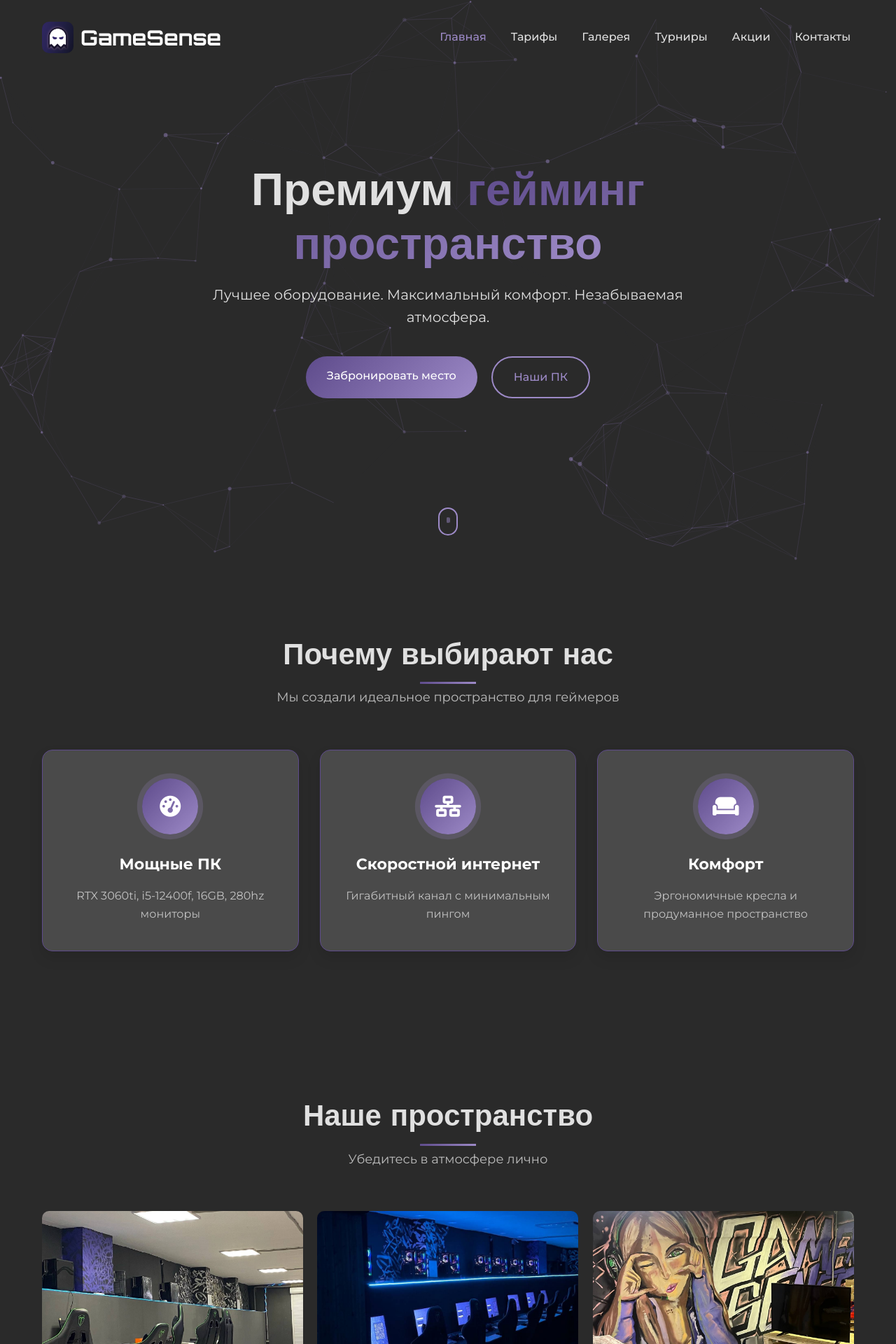
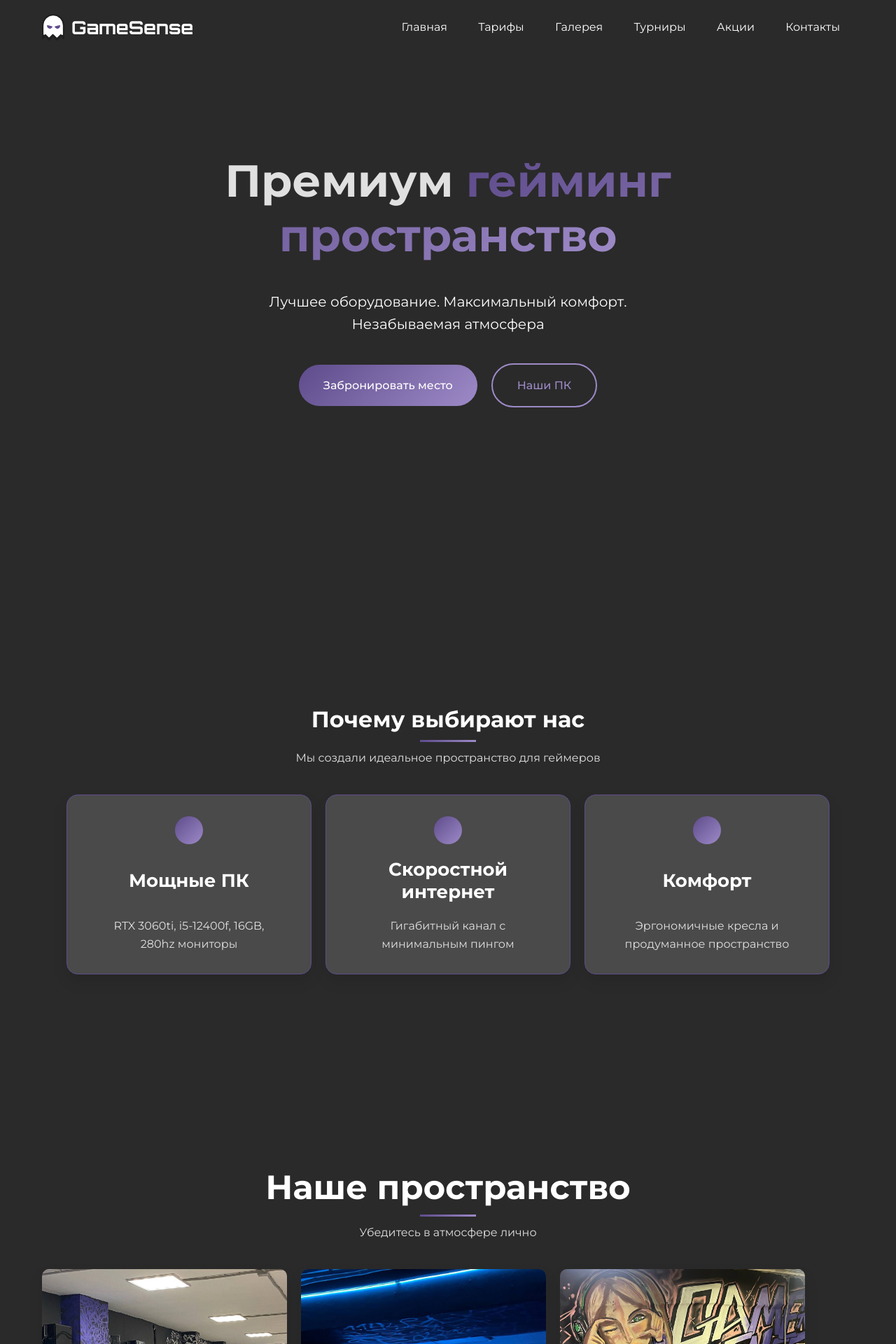
Before and after one commit to GameSense-club/landing, a Flask app: page / in a window 1280 px wide. Shown: the top 1920 px of the page at 70% size. Run offline with Flask 3, Linux system fonts and the light colour scheme; some libraries are stand-ins or nearby versions.

Commit message:
Настроены минимальные стили, исправлены ошибки, улучшен код

```diff
--- /dev/null
+++ b/static/css/cards.css
@@ -0,0 +1,44 @@
+.card-container{
+	display: flex;
+	flex-wrap: wrap;
+	/*align-items: center;*/
+	gap: 20px;
+}
+
+.card{
+	box-sizing: border-box;
+	background: var(--gray-medium);
+	border-radius: 16px;
+	padding: 30px;
+	text-align: center;
+	box-shadow: var(--shadow);
+	transition: all 0.4s cubic-bezier(0.175, 0.885, 0.32, 1.275);
+	border: 1px solid var(--purple-medium);
+	max-width: 350px;
+	gap: 10px;
+	display: flex;
+	flex-direction: column;
+	align-items: center;
+}
+
+.card>main{
+	gap: 20px;
+	height: 100%;
+}
+
+.card img{
+	width: 100%;
+}
+
+#gallery .card{
+	position: relative;
+    border-radius: 10px;
+    overflow: hidden;
+    height: 250px;
+    padding: 0;
+    border: none;
+}
+
+#gallery .card img{
+	width: 100%;
+}
--- /dev/null
+++ b/static/css/icons.css
@@ -0,0 +1,22 @@
+.icon-accenc-bg{
+	color: var(--white);
+	padding: 20px;
+	border-radius: 64px;
+	background: var(--gradient-purple);
+}
+.icon-accent{
+	color: var(--purple-accent);
+}
+
+.icon-link{
+	text-align: center;
+	width: 48px;
+	height: 48px;
+	color: var(--white);
+	padding: 10px;
+	border-radius: 64px;
+	background: rgba(255, 255, 255, 0.1);
+	box-sizing: border-box;
+}
+
+body>footer .icon-link{margin-right: 10px}
--- /dev/null
+++ b/static/css/main.css
@@ -0,0 +1,197 @@
+@import url("variables.css");
+@import url("animations.css");
+@import url("mobile.css");
+@import url("pc.css");
+@import url("cards.css");
+@import url("static2.css");
+@import url("icons.css");
+
+*{
+	padding: 0;
+	margin: 0;
+	font-family: var(--font-main);
+}
+
+body{
+	background-color: var(--bg-color);
+}
+
+body>header {
+	z-index: 1000;
+	top: 0;
+	position: fixed;
+	padding: 20px;
+	width: 100%;
+	max-width: 1200px;
+	left: 50%;
+	transform: translateX(-50%);
+	display: flex;
+	align-items: center;
+	justify-content: space-between;
+	box-sizing: border-box;
+}
+
+body>header>a>h4{font-family: var(--font-heading);}
+body>header img{
+	margin-right: 10px;
+	width: 32px;
+}
+
+body>header nav>a{
+	font-size: 16px;
+	padding: 0 20px;
+}
+
+
+main{
+	max-width: 1200px;
+	margin-left: auto;
+	margin-right: auto;
+	display: flex;
+	flex-direction: column;
+	align-items: center;
+	/*margin-top: 100px;*/
+	padding: 0 20px;
+}
+
+footer{
+	margin-top: 100px;
+	position: relative;
+	display: flex;
+	flex-direction: column;
+	align-items: center;
+	background-color: var(--gray-medium);
+	padding: 80px;
+}
+
+footer>div{
+	max-width: 1200px;
+	width: 100%;
+	gap: 20px;
+}
+footer>div>div{
+	gap: 10px;
+	display: flex;
+	flex-direction: column;
+	width: calc(1200px/3);
+}
+
+footer::before {
+    content: '';
+    position: absolute;
+    top: 0;
+    left: 0;
+    right: 0;
+    height: 3px;
+    background: var(--gradient-purple);
+}
+
+.footer-bottom {
+    display: flex;
+    justify-content: space-between;
+    margin-top: 60px;
+    align-items: center;
+    padding-top: 30px;
+    border-top: 1px solid rgba(255, 255, 255, 0.1);
+    color: var(--gray-light);
+    font-size: 14px;
+}
+
+footer .line{width: 40px}
+
+.line{
+	min-width: 80px;
+	height: 3px;
+	background: var(--gradient-purple);
+	margin: 10px 0;
+}
+
+
+/*Текста*/
+p {color: var(--text-color); line-height: 1.6;}
+h5, h6{line-height: 1.6;s}
+h1, h2, h3, h4, h5, h6, a, button {color: var(--white);}
+
+h1 { font-size: 64px; }
+h2 { font-size: 48px; }
+h3 { font-size: 32px; }
+h4 { font-size: 26px; }
+h5 { font-size: 20px; }
+h6 { font-size: 16px; }
+.normal{font-weight: normal;}
+
+a{text-decoration: none;}
+p>span{font-weight: normal;}
+
+.accent-text {
+	background: var(--gradient-purple);
+	-webkit-background-clip: text;
+	background-clip: text;
+	color: transparent;
+}
+
+.gray-text{color: var(--gray-light);}
+.white-text{color: var(--white);}
+.orbitron{font-family:var(--font-heading)}
+
+
+nav{}
+
+section{
+	width: 100%;
+	min-height: 100vh;
+	display: flex;
+	flex-direction: column;
+}
+
+section>header{
+	display: flex;
+	align-items: center;
+	flex-direction: column;
+}
+
+section>main{
+	margin-top: 40px;
+}
+section>header>.line{width: 80px}
+
+.particles{width: 99vw;}
+
+.particles>div{
+	display: flex;
+	flex-direction: column;
+	text-align: center;
+	max-width: 650px;
+	gap: 40px;
+}
+
+.particles a{
+	padding: 20px 35px ;
+}
+
+
+button, .button{
+	color: white;
+    /*position: relative;*/
+    padding: 12px 24px;
+    background: var(--gradient-purple);
+    overflow: hidden;
+    display: inline-block;
+    font-weight: 500;
+    text-align: center;
+    cursor: pointer;
+    padding: 12px 24px;
+    border-radius: 50px;
+    text-decoration: none;
+    transition: var(--transition);
+    border-width: 2px;
+    border-color: transparent;
+    border-image: initial;
+}
+
+.outline-button{
+	background-color: transparent;
+    color: var(--purple-accent);
+    border: 2px solid var(--purple-accent);
+    background: none;
+}
--- /dev/null
+++ b/static/css/mobile.css
@@ -0,0 +1,3 @@
+.mobile{
+	display: none;
+}
--- /dev/null
+++ b/static/css/static2.css
@@ -0,0 +1,13 @@
+#particles-js {
+	position: absolute;
+	width: 100vw;
+	height: 100%;
+	top: 0;
+	left: 0;
+}
+
+.contact{
+	display: flex;
+	flex-direction: column;
+	gap: 20px;
+}
--- /dev/null
+++ b/static/css/variables.css
@@ -0,0 +1,44 @@
+:root {
+    --purple-dark: #3a2d5d;
+    --purple-medium: #5e4b8b;
+    --purple-light: #7d6ba0;
+    --purple-accent: #9d8ac7;
+    --gray-dark: #2a2a2a;
+    --gray-medium: #4a4a4a;
+    --gray-light: #e0e0e0;
+    --white: #ffffff;
+
+    --text-color: var(--gray-light);
+    --bg-color:var(--gray-dark);
+
+    --gradient-purple: linear-gradient(135deg, var(--purple-medium), var(--purple-accent));
+    --gradient-gray: linear-gradient(135deg, var(--gray-medium), var(--gray-dark));
+
+    --font-main: 'Montserrat', sans-serif;
+    --font-heading: 'Orbitron', sans-serif;
+
+    --shadow: 0 10px 20px rgba(0, 0, 0, 0.1);
+    --shadow-lg: 0 15px 30px rgba(0, 0, 0, 0.2);
+    --transition: all 0.3s ease;
+}
+
+.row{
+    display: flex;
+    align-items: center;
+}
+
+.center{
+    justify-content: center;
+    align-items: center;
+    text-align: center;
+}
+
+.space{
+    display: flex;
+    justify-content: space-between;
+}
+
+.column{
+    display: flex;
+    flex-direction: column;
+}
--- /dev/null
+++ b/static/js/particles.js
@@ -0,0 +1,35 @@
+document.addEventListener('DOMContentLoaded', function() {
+	particlesJS('particles-js', {
+		"particles": {
+			"number": { "value": 80, "density": { "enable": true, "value_area": 800 } },
+			"color": { "value": "#9d8ac7" },
+			"shape": { "type": "circle" },
+			"opacity": {
+				"value": 0.5,
+				"random": true,
+				"anim": { "enable": true, "speed": 1, "opacity_min": 0.1 }
+			},
+			"size": { "value": 3, "random": true },
+			"line_linked": {
+				"enable": true,
+				"distance": 150,
+				"color": "#7d6ba0",
+				"opacity": 0.4,
+				"width": 1
+			},
+			"move": {
+				"enable": true,
+				"speed": 2,
+				"direction": "none",
+				"random": true,
+				"straight": false,
+				"out_mode": "out"
+			}
+		},
+		"interactivity": {
+			"events": {
+				"onhover": { "enable": true, "mode": "repulse" }
+			}
+		}
+	});
+})
--- a/templates/base.html
+++ b/templates/base.html
@@ -13,15 +13,9 @@
     {% block meta_app %}<meta name="mobile-web-app-capable" content="yes">{% endblock %}
 
     <!-- Подключение CSS -->
-    <link rel="stylesheet" href="{{ url_for('static', filename='css/styles.css') }}">
-    <link rel="stylesheet" href="{{ url_for('static', filename='css/animations.css') }}">
+    <link rel="stylesheet" href="{{ url_for('static', filename='css/main.css') }}">
 
     <!-- Подключение JS -->
-    <script src="{{ url_for('static', filename='js/update-user.js') }}?v=1.0.1"></script>
-    <script src="{{ url_for('static', filename='js/logout.js') }}?v=1.0.1" defer></script>
-    <script src="{{ url_for('static', filename='js/notification.js') }}?v=1.0.1" defer></script>
-    <script src="{{ url_for('static', filename='js/menu.js') }}?v=1.0.1" defer></script>
-
     <link rel="stylesheet" href="https://cdnjs.cloudflare.com/ajax/libs/font-awesome/6.4.0/css/all.min.css">
 
     <!-- Подключение Google Fonts -->
@@ -33,7 +27,7 @@
     <link rel="stylesheet" href="https://cdn.jsdelivr.net/gh/iconoir-icons/iconoir@main/css/iconoir.css" />
 
     <!-- Фавиконка -->
-    <link rel="icon" href="{{ url_for('static', filename='lib/ghonse.svg') }}" type="image/x-icon">
+    <link rel="icon" href="{{ url_for('static', filename='image/ghonse.svg') }}" type="image/x-icon">
 
     <!-- Цвет темы -->
     <meta name="theme-color" content="#19132E">
@@ -49,40 +43,23 @@
         </div>
     </div>
 
-    <!-- Header -->
-    <header class="header">
-        <div class="container">
-            <a href="/" class="logo">
-                <div class="gallery-grid">
-                <div class="logo-icon">
-                    <img src="../static/images/gallery/logo.jpg">
-                    </div>
-                <span class="logo-text">GameSense</span>
+    <header>
+        <a href="/" class="row">
+            <img src="{{ url_for('static', filename='images/Ghonse.svg') }}" alt="logo">
+            <h4>GameSense</h4>
         </a>
-
-            <nav class="nav">
-                <ul>
-                    <li><a href="index.html" class="active">Главная</a></li>
-                    <li><a href="https://game-sense.ru/price">Тарифы</a></li>
-                    <li><a href="#gallery">Галерея</a></li>
-                    <li><a href="#tournaments">Турниры</a></li>
-                    <li><a href="/promotions">Акции</a></li>
-                    <li><a href="#contact">Контакты</a></li>
-                </ul>
+        <nav>
+            <a href="index.html" class="active">Главная</a>
+            <a href="https://game-sense.ru/price">Тарифы</a>
+            <a href="#gallery">Галерея</a>
+            <a href="#tournaments">Турниры</a>
+            <a href="/promotions">Акции</a>
+            <a href="#contact">Контакты</a>
         </nav>
-
-            <div class="header-cta">
-                <a href="#" class="btn btn-primary">Забронировать</a>
-            </div>
-
-            <div class="mobile-menu-btn">
-                <i class="fas fa-bars"></i>
-            </div>
-        </div>
     </header>
 
     <!-- Mobile Menu -->
-    <div class="mobile-menu">
+    <div class="mobile-menu mobile">
         <div class="mobile-menu-close">
             <i class="fas fa-times"></i>
         </div>
@@ -102,42 +79,35 @@
     </main>
     {% block scripts %}{% endblock %}
 
-    <footer id="contact" class="footer">
-        <div class="container">
-            <div class="footer-grid">
-                <div class="footer-col">
-                    <h3 class="footer-title">GameSense PC Club</h3>
+    <footer id="contact">
+        <div class="space">
+            <div>
+                <h4 class="orbitron">GameSense PC Club</h4>
+                <div class="line"></div>
                 <p>Премиальное гейминг пространство с лучшим оборудованием и атмосферой.</p>
-                    <div class="social-links">
-                        <!-- Пример одной социальной сети -->
-                        <a href="https://vk.com/gamesensemgn?from=groups" target="_blank"><i class="fab fa-vk"></i></a>
-                        <a href="https://t.me/GameSenseLounge" target="_blank"><i class="fab fa-telegram"></i></a>
-                        <!-- Добавьте больше по аналогии -->
+                <div class="row">
+                    <a class="icon-link" href="https://vk.com/gamesensemgn?from=groups"><h4 class="fab fa-vk"></h4></a>
+                    <a class="icon-link" href="https://t.me/GameSenseLounge"><h4 class="fab fa-telegram"></h4></a>
                 </div>
             </div>
-
-                <div class="footer-col">
-                    <h3 class="footer-title">Часы работы</h3>
-                    <ul class="footer-list">
-                        <li><i class="far fa-clock"></i>Круглосуточно</li>
-
-                    </ul>
+            <div>
+                <h4>Часы работы</h4>
+                <div class="line"></div>
+                <p class="far fa-clock icon-accent"><span class="gray-text"> Круглосуточно</span></p>
             </div>
 
-                <div class="footer-col">
-                    <h3 class="footer-title">Контакты</h3>
-                    <ul class="footer-list">
-                        <li><i class="fas fa-map-marker-alt"></i> г. Магнитогорск, ул. газеты Правда, 59</li>
-                        <li><i class="fas fa-phone"></i> +7 (909) 097-82-32</li>
-                        <li><i class="fas fa-envelope"></i> gamesense.ghost@gmail.com</li>
-                    </ul>
+            <div class="column">
+                <h4>Контакты</h4>
+                <div class="contact">
+                    <p class="fas fa-map-marker-alt icon-accent"><span class="gray-text">   г. Магнитогорск, ул. газеты Правда, 59</span></p>
+                    <p class="fas fa-phone icon-accent"><span class="gray-text">    +7 (909) 097-82-32</span></p>
+                    <p class="fas fa-envelope icon-accent"><span class="gray-text">    gamesense.ghost@gmail.com</span></p>
                 </div>
             </div>
-
+        </div>
         <div class="footer-bottom">
-                <p>&copy; 2023 GameSense PC Club. Все права защищены.</p>
+            <p>&copy; 2025 GameSense PC Club. Все права защищены.</p>
             <a href="#" class="footer-link">Политика конфиденциальности</a>
-            </div>
         </div>
     </footer>
 
--- a/templates/index.html
+++ b/templates/index.html
@@ -1,17 +1,15 @@
 {% extends "base.html" %}
 {% block title %}GameSense | Премиум гейминг пространство{% endblock %}
 {% block content %}
-<!-- Hero Section -->
-<section class="hero">
-    <div id="particles-js"></div>
-    <div class="container">
-        <div class="hero-content">
-            <h1 class="hero-title animate-fade-up no-select">Премиум <span class="text-gradient">гейминг пространство</span></h1>
-            <p class="hero-subtitle animate-fade-up animate-delay-1 no-select">Лучшее оборудование. Максимальный комфорт. Незабываемая атмосфера.</p>
-            <div class="hero-buttons animate-fade-up animate-delay-2">
-                <a href="#" class="btn btn-primary btn-lg">Забронировать место</a>
-                <a href="#specs" class="btn btn-outline btn-lg">Наши ПК</a>
-            </div>
+
+<section class="particles center">
+    <!-- <div id="particles-js"></div> -->
+    <div>
+        <h1 class="gray-text">Премиум <span class="accent-text">гейминг пространство</span></h1>
+        <h5 class="normal">Лучшее оборудование. Максимальный комфорт. Незабываемая атмосфера</h5>
+        <div class="center card-container">
+            <a class="button" href="#">Забронировать место</a>
+            <a class="button outline-button" href="#specs">Наши ПК</a>
         </div>
     </div>
 
@@ -22,93 +20,92 @@
     </div>
 </section>
 
-<!-- Features Section -->
-<section class="section features">
-    <div class="container">
-        <div class="section-header">
-            <h2 class="section-title">Почему выбирают нас</h2>
-            <p class="section-subtitle">Мы создали идеальное пространство для геймеров</p>
-        </div>
 
-        <div class="features-grid">
-            <div class="feature-card animate-fade-in">
-                <div class="feature-icon">
-                    <i class="fas fa-tachometer-alt"></i>
-                </div>
-                <h3 class="feature-title">Мощные ПК</h3>
-                <p class="feature-text">RTX 3060ti, i5-12400f, 16GB, 280hz мониторы</p>
+
+<section class="center">
+    <header>
+        <h3>Почему выбирают нас</h3>
+        <div class="line"></div>
+        <p>Мы создали идеальное пространство для геймеров</p>
+    </header>
+    <main>
+        <div class="card-container">
+            <div class="card">
+                <main class="space">
+                    <h3 class="iconoir-laptop-charging icon-accenc-bg"></h3>
+                    <h4 class="white-text">Мощные ПК</h4>
+                    <p class="feature-text">RTX 3060ti, i5-12400f, 16GB, 280hz мониторы</p>
+                </main>
             </div>
 
-            <div class="feature-card animate-fade-in animate-delay-1">
-                <div class="feature-icon">
-                    <i class="fas fa-network-wired"></i>
-                </div>
-                <h3 class="feature-title">Скоростной интернет</h3>
-                <p class="feature-text">Гигабитный канал с минимальным пингом</p>
+            <div class="card">
+                <main class="space">
+                    <h3 class="iconoir-internet icon-accenc-bg"></h3>
+                    <h4 class="white-text">Скоростной интернет</h4>
+                    <p>Гигабитный канал с минимальным пингом</p>
+                </main>
             </div>
 
-            <div class="feature-card animate-fade-in animate-delay-2">
-                <div class="feature-icon">
-                    <i class="fas fa-couch"></i>
-                </div>
-                <h3 class="feature-title">Комфорт</h3>
-                <p class="feature-text">Эргономичные кресла и продуманное пространство</p>
+            <div class="card">
+                <main class="space">
+                    <h3 class="iconoir-two-seater-sofa icon-accenc-bg"></h3>
+                    <h4 class="feature-title">Комфорт</h4>
+                    <p class="feature-text">Эргономичные кресла и продуманное пространство</p>
+                </main>
             </div>
         </div>
-    </div>
+    </main>
 </section>
 
-<!-- Gallery Section -->
-<section id="gallery" class="section gallery">
-    <div class="container">
-        <div class="section-header">
-            <h2 class="section-title">Наше пространство</h2>
-            <p class="section-subtitle">Убедитесь в атмосфере лично</p>
-        </div>
 
-        <div class="gallery-grid">
+
+<section id="gallery" class="center">
+    <header>
+        <h2>Наше пространство</h2>
+        <div class="line"></div>
+        <p>Убедитесь в атмосфере лично</p>
+    </header>
+    <main>
+        <div class="card-container">
             <!-- Пример одного элемента галереи -->
-            <div class="gallery-item animate-scale-in">
+            <div class="card">
                 <img src="../static/images/gallery/pc-setup-1.jpg" alt="Игровая зона">
                 <div class="gallery-overlay">
                     <h3>Игровая зона</h3>
                 </div>
             </div>
-            <div class="gallery-item animate-scale-in">
+            <div class="card">
                 <img src="../static/images/gallery/pc-setup-2.jpg" alt="Игровая зона">
                 <div class="gallery-overlay">
                     <h3>Игровая зона</h3>
                 </div>
             </div>
-            <div class="gallery-item animate-scale-in">
+            <div class="card">
                 <img src="../static/images/gallery/pc-setup-3.jpg" alt="Зона PS5">
                 <div class="gallery-overlay">
                     <h3>Зона PS5</h3>
                 </div>
             </div>
-            <div class="gallery-item animate-scale-in">
+            <div class="card">
                 <img src="../static/images/gallery/pc-setup-4.jpg" alt="VIP зона">
                 <div class="gallery-overlay">
                     <h3>VIP зона</h3>
                 </div>
             </div>
-            <div class="gallery-item animate-scale-in">
+            <div class="card">
                 <img src="../static/images/gallery/pc-setup-5.jpg" alt="Обеденная зона">
                 <div class="gallery-overlay">
                     <h3>Обеденная зона</h3>
                 </div>
-
-
             </div>
-            <div class="gallery-item animate-scale-in">
+            <div class="card">
                 <img src="../static/images/gallery/pc-setup-6.jpg" alt="Игровая зона">
                 <div class="gallery-overlay">
                     <h3>Игровая зона</h3>
                 </div>
             </div>
-            <!-- Добавьте больше элементов по аналогии -->
         </div>
-    </div>
+    </main>
 </section>
 
 {% endblock %}
@@ -116,4 +113,5 @@
 {% block scripts %}
 <script src="https://cdn.jsdelivr.net/particles.js/2.0.0/particles.min.js"></script>
 <script src="{{ url_for('static', filename='js/script.js') }}"></script>
+<script src="{{ url_for('static', filename='js/particles.js') }}"></script>
 {% endblock %}
```
Also changed, not shown: static/css/pc.css (added), static/images/Ghonse.svg (added), static/images/gallery/logo.jpg (deleted). Lines whose indentation alone changed are shown as unchanged.
